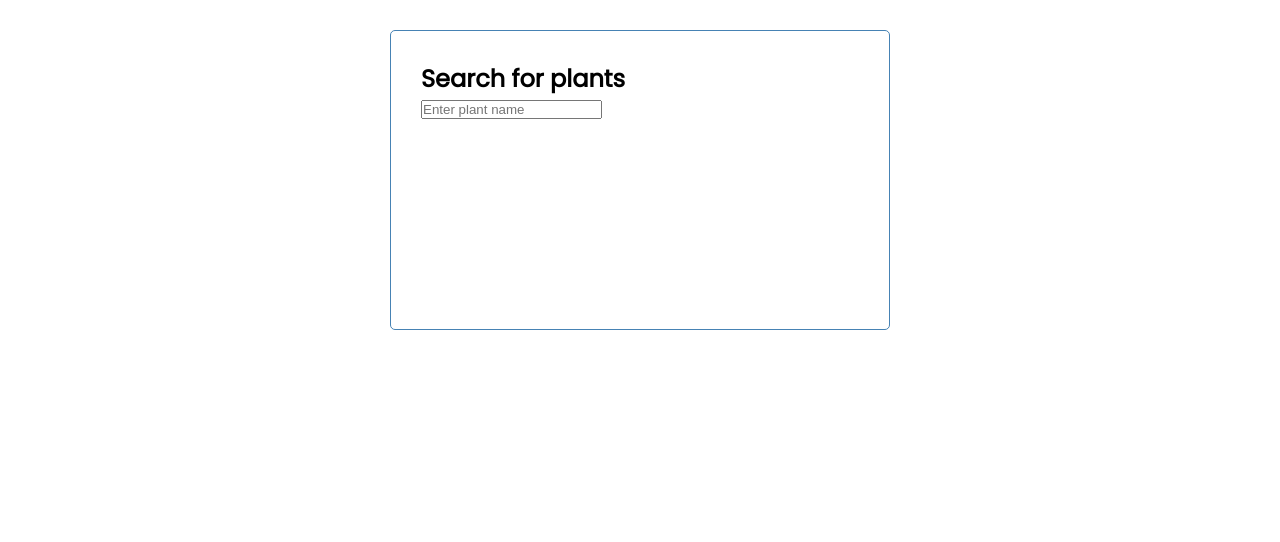
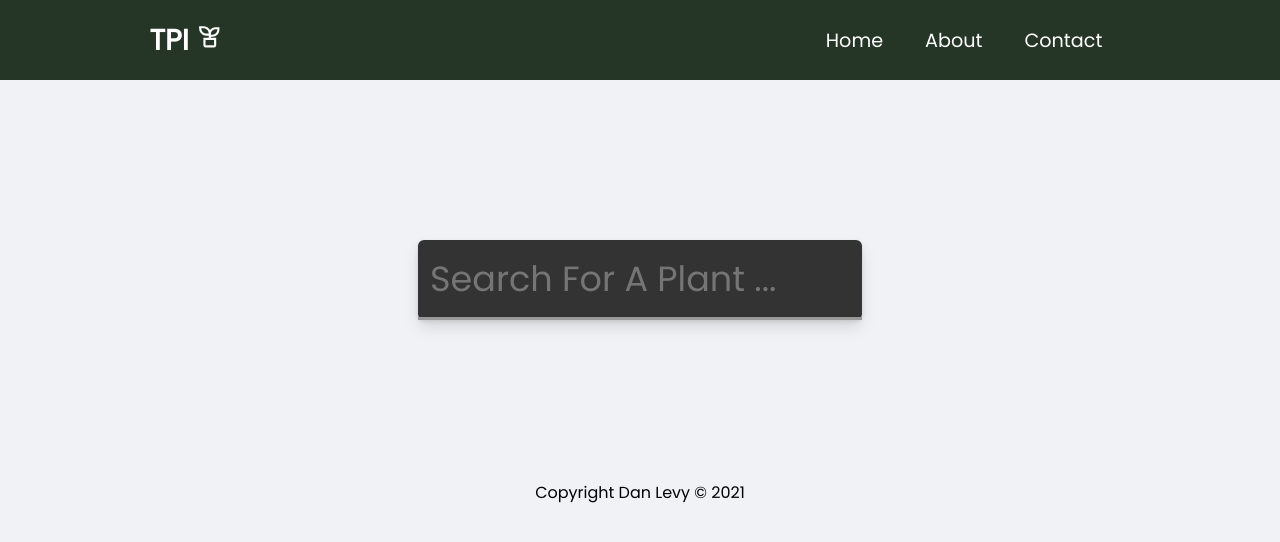
Before and after one commit to bcdan/ToxicPlantsIdentifier, a React (Create React App) app in the folder client/: page / in a window 1280 px wide. Shown: the top 542 px of the page. Built offline with nearby package versions, Linux system fonts and the light colour scheme; no server answers.

Commit message:
feat.navbar - added navbar with navlinks working + some styling

```diff
--- a/client/src/App.js
+++ b/client/src/App.js
@@ -1,6 +1,10 @@
 import {useState,useEffect} from "react"
-import Plants from './components/Plants'
+import SearchBox from './components/SearchBox'
 import PlantDetails from './components/PlantDetails'
+import Footer from './components/Footer'
+import Navbar from './components/Navbar/Navbar'
+import About from './components/About'
+import Contact from './components/Contact'
 import {BrowserRouter as Router,Route,Switch} from 'react-router-dom'
 function App() {
 
@@ -36,19 +40,18 @@ function App() {
 
   return (
     <Router>
+      <Navbar/>
       <Switch>
+      <Route exact path='/about' component={About}/>
+      <Route exact path='/contact' component={Contact}/>
       <Route exact path='/'>
-    <div className="container">
-      <h2>Search for plants</h2>
-      <div className="form-group">
-            <input type="text" className="form-control" id="search" placeholder="Enter plant name" onChange={onSearch}/>
-        </div>
-      <Plants plants={displayPlants}/>
-    </div>
+      <SearchBox onSearch={onSearch} plants={displayPlants}/>
     </Route>
     <Route  path='/plants/:id' children={<PlantDetails/>}/>
     </Switch>
+    <Footer/>
     </Router>
+
 
   );
 }
--- /dev/null
+++ b/client/src/components/About.js
@@ -0,0 +1,10 @@
+
+const About = () => {
+    return (
+        <div>
+            This is about
+        </div>
+    )
+}
+
+export default About
--- /dev/null
+++ b/client/src/components/Contact.js
@@ -0,0 +1,10 @@
+
+const Contact = () => {
+    return (
+        <div>
+            Contact me biatch
+        </div>
+    )
+}
+
+export default Contact
--- /dev/null
+++ b/client/src/components/Footer.js
@@ -0,0 +1,9 @@
+const Footer = () => {
+    return (
+        <footer>
+            <p>Copyright Dan Levy &copy; 2021</p>
+        </footer>
+    )
+}
+
+export default Footer
--- /dev/null
+++ b/client/src/components/Navbar/MenuItems.js
@@ -0,0 +1,18 @@
+export const MenuItems = [
+    {
+        title:'Home',
+        url:'/',
+        classname:'nav-links'
+    },
+    {
+        title:'About',
+        url:'/about',
+        classname:'nav-links'
+    },
+    {
+        title:'Contact',
+        url:'/contact',
+        classname:'nav-links'
+    }
+
+]
--- /dev/null
+++ b/client/src/components/Navbar/Navbar.css
@@ -0,0 +1,97 @@
+.NavbarItems{
+    height:80px;
+    display:flex;
+    justify-content:center;
+    align-items:center;
+    font-size:1.2rem;
+    background: #253526;
+}
+.navbar-logo{
+    color:#fff;
+    justify-self: start;
+    margin-left:20px;
+    cursor:pointer;
+}
+.nav-menu{
+    display:grid;
+    grid-template-columns: repeat(3,auto);
+    grid-gap:10px;
+    list-style: none;
+    text-align: center;
+    width:70vw;
+    justify-content: end;
+    margin-right: 2rem;
+}
+.nav-links{
+    color:white;
+    text-decoration: none;
+    padding:0.5rem 1rem;
+}
+.nav-links:hover{
+    background-color:#3d583f;
+    border-radius: 4px;
+    transition:all 0.2s ease-out;
+}
+
+.nav-links-mobile{
+    display:none;
+}
+.menu-icon{
+    display:none;
+}
+
+@media screen and (max-width:960px){
+    .NavbarItems{
+        position:relative;
+    }
+
+    .nav-menu{
+        display:flex;
+        flex-direction:column;
+        width:100%;
+        height:300px;
+        position:absolute;
+        top:80px;
+        left:-100%;
+        opacity: 1;
+        transition:all 0.5s ease;
+    }
+
+    .nav-menu.active{
+        background:#253526;
+        left:0;
+        opacity: 1;
+        transition:all 0.5s ease;
+        z-index: 1;
+    }
+
+    .nav-links{
+        text-align: center;
+        padding:2rem;
+        width: 100%;
+        display: table;
+    }
+    .nav-links:hover{
+        background-color:#3d583f;
+        border-radius: 0;
+    }
+
+    .navbar-logo{
+        position:absolute;
+        top:0;
+        left:0;
+        transform:translate(25%,50%);
+    }
+
+    .menu-icon{
+        display:block;
+        position:absolute;
+        top:0;
+        right:0;
+        transform:translate(-100%,60%);
+        font-size:1.8rem;
+        cursor:pointer;
+    }
+
+
+}
--- /dev/null
+++ b/client/src/components/Navbar/Navbar.js
@@ -0,0 +1,40 @@
+import {MenuItems} from './MenuItems'
+import './Navbar.css'
+import {RiPlantLine} from 'react-icons/ri'
+import {useState} from "react"
+import {FaTimes , FaBars} from 'react-icons/fa'
+import {Link} from 'react-router-dom'
+
+const Navbar = () => {
+    const [menuClicked,setMenuClicked] = useState(false);
+
+    const handleMenuClick = () => {
+        setMenuClicked(!menuClicked);
+    }
+
+    const iconStyle = {color:'white'};
+
+    return (
+        <>
+            <nav className="NavbarItems">
+                <h1 className="navbar-logo">TPI<RiPlantLine style={{marginLeft:'0.5rem',fontSize:'1.6rem'}}/></h1>
+                <div className="menu-icon" onClick={handleMenuClick}>
+                    {menuClicked? <FaTimes style={iconStyle}/> : <FaBars style={iconStyle}/>}
+                </div>
+                <ul className={menuClicked? 'nav-menu active' : 'nav-menu'}>
+                    {MenuItems.map((item,index)=>{
+                        return (
+                            <li key={index}>
+                                <Link to={item.url} className={item.classname}>
+                                    {item.title}
+                                </Link>
+                            </li>
+                        )
+                    })}
+                </ul>
+            </nav>
+        </>
+    )
+}
+
+export default Navbar
--- a/client/src/components/Plant.js
+++ b/client/src/components/Plant.js
@@ -2,10 +2,8 @@ import { FaSkull, FaCheck } from 'react-icons/fa'
 import {Link} from 'react-router-dom'
 const Plant = ({plant}) => {
     return (
-        <div className={'plant'}>
-
+        <div className="plant">
             <Link to={`/plants/${plant.ID}`} >
-
             <h3>
                 {plant.Name}
                 {plant.Toxic? <FaSkull style={{color:'red'}}/> : <FaCheck style={{color:'green'}} />}
--- /dev/null
+++ b/client/src/components/SearchBox.js
@@ -0,0 +1,18 @@
+import Plants from './Plants'
+const SearchBox = ({plants,onSearch}) => {
+    return (
+        <div className="container">
+            <div className="container-search">
+                <div className="form-group">
+                 <input type="text" className="form-control" id="search" placeholder="Search For A Plant ..." onChange={onSearch}/>
+                </div>
+                <div className="search-results">
+                    <Plants plants={plants}/>
+                </div>
+            </div>
+        </div>
+
+    )
+}
+
+export default SearchBox
--- a/client/src/index.css
+++ b/client/src/index.css
@@ -4,23 +4,68 @@
   box-sizing: border-box;
   margin: 0;
   padding: 0;
+  font-family: 'Poppins', sans-serif;
+
 }
 
 body {
-  font-family: 'Poppins', sans-serif;
+  background-color: #f0f2f5;
 }
 
 .container {
-  max-width: 500px;
+  max-width: 800px;
   margin: 30px auto;
-  overflow: auto;
   min-height: 300px;
-  border: 1px solid steelblue;
   padding: 30px;
   border-radius: 5px;
 }
+
+.container-search{
+  width:60%;
+  margin: 100px auto;
+  background: #333;
+  border-radius: 6px;
+  box-shadow: 0 2px 4px rgba(0,0,0,.1), 0 8px 16px rgba(0,0,0,.1);
+
+}
+
+.container-search input{
+  background:transparent;
+  border:0;
+  font-size:35px;
+  color:#fff;
+  padding :12px;
+}
+.container-search input:focus{
+  outline:none;
+}
+.form-control{
+  width:100%;
+}
+
 .plant h3{
   display: flex;
   align-items: center;
   justify-content: space-between;
+  color:#fff;
+  padding:20px;
+  border-top:1px solid #666;
+  font-size:20px;
+
 }
+.plant a{
+  text-decoration: none;
+}
+
+.plant:hover{
+  background-color:#46b34b;
+}
+
+.search-results{
+  border-top:3px solid #999;
+}
+
+footer {
+  margin-top: 30px;
+  text-align: center;
+}
```
Also changed, not shown: 2 other files (tests, documents, lock files or other folders).
